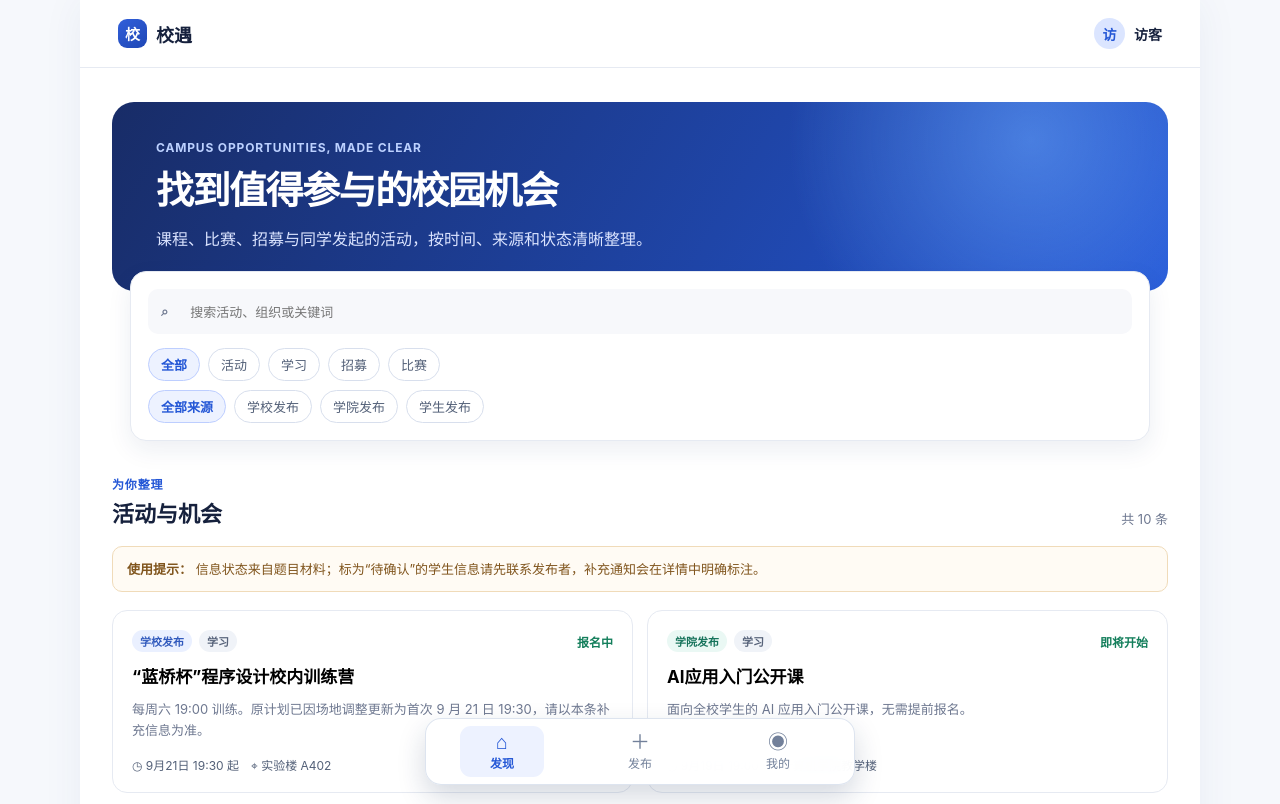
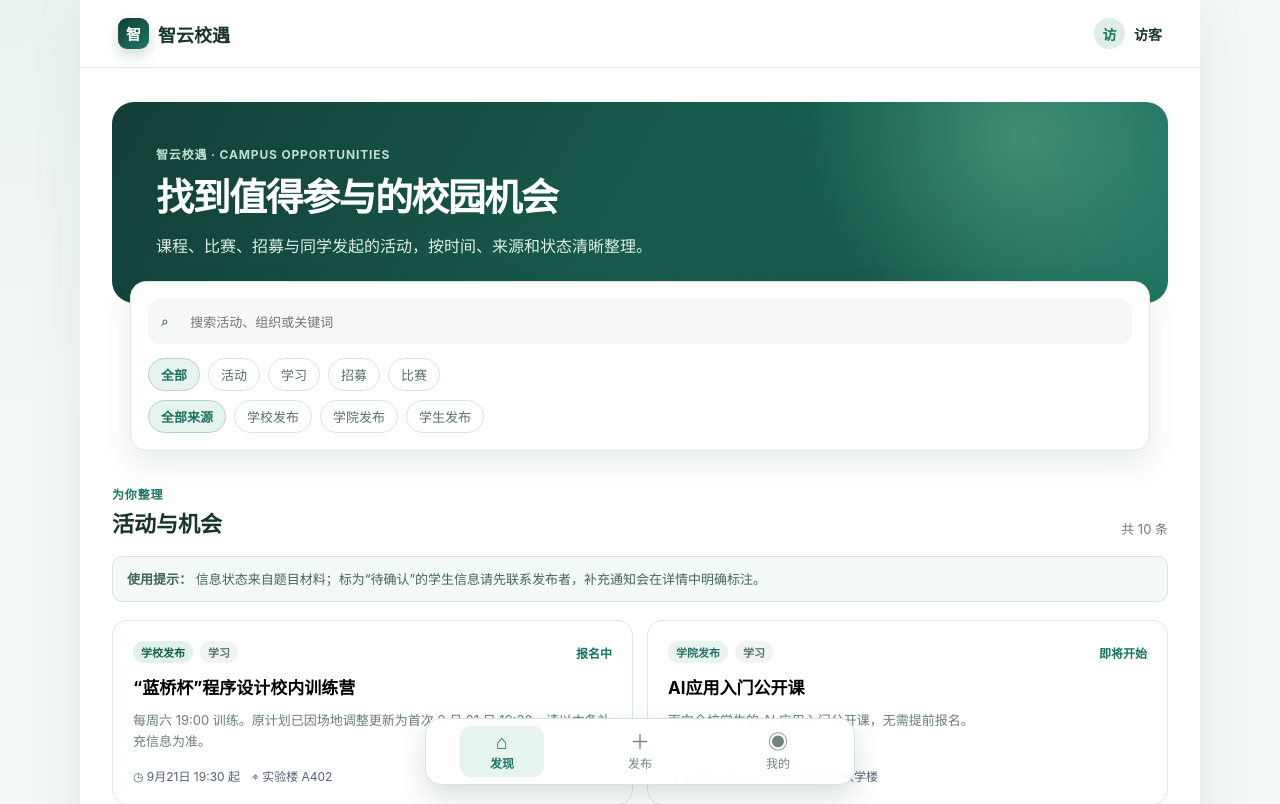
Before and after one commit to lonelyuser-deep/ZhiYun, a plain HTML site: page index.html in a window 1280 px wide. Shown: the top 804 px of the page. Drawn offline with Linux system fonts and the light colour scheme.

Commit message:
feat: rename Zhiyun and refresh jade visual theme

```diff
--- a/index.html
+++ b/index.html
@@ -3,16 +3,16 @@
   <head>
     <meta charset="UTF-8" />
     <meta name="viewport" content="width=device-width, initial-scale=1.0" />
-    <meta name="theme-color" content="#2457d6" />
-    <title>校遇 - 校园活动与机会</title>
+    <meta name="theme-color" content="#1d7561" />
+    <title>智云校遇 - 校园活动与机会</title>
     <link rel="stylesheet" href="styles.css" />
   </head>
   <body>
     <div class="app-shell">
       <header class="topbar">
         <button class="brand" data-view="discover" aria-label="返回首页">
-          <span class="brand-mark">校</span>
-          <span>校遇</span>
+          <span class="brand-mark">智</span>
+          <span>智云校遇</span>
         </button>
         <button class="user-trigger" id="userTrigger" aria-label="打开我的页面">
           <span class="user-avatar" id="headerAvatar">访</span>
@@ -23,7 +23,7 @@
       <main>
         <section class="view is-active" id="discoverView" aria-labelledby="discoverTitle">
           <div class="hero">
-            <p class="eyebrow">Campus opportunities, made clear</p>
+            <p class="eyebrow">智云校遇 · Campus opportunities</p>
             <h1 id="discoverTitle">找到值得参与的校园机会</h1>
             <p>课程、比赛、招募与同学发起的活动，按时间、来源和状态清晰整理。</p>
           </div>
--- a/styles.css
+++ b/styles.css
@@ -74,3 +74,25 @@ dialog { color: var(--ink); border: 0; border-radius: 18px; box-shadow: 0 24px 7
 .toast { position: fixed; z-index: 20; left: 50%; bottom: 91px; max-width: calc(100% - 34px); transform: translate(-50%, 16px); padding: 11px 14px; border-radius: 10px; color: white; background: #1e2d4d; font-size: 14px; opacity: 0; pointer-events: none; transition: .2s; }.toast.is-visible { opacity: 1; transform: translate(-50%, 0); }
 
 @media (max-width: 620px) { .topbar { height: 60px; padding: 0 18px; }.user-trigger #headerUserName { display: none; } main { padding: 21px 16px 90px; }.hero { padding: 29px 23px 43px; border-radius: 17px; }.hero h1, .page-intro h1 { font-size: 28px; }.search-panel { margin: -25px 4px 28px; }.card-grid, .form-grid { grid-template-columns: 1fr; }.opportunity-card { padding: 16px; }.publish-form { padding: 17px; }.hint-card { align-items: start; flex-direction: column; }.profile-card { align-items: flex-start; flex-wrap: wrap; }.profile-card .text-button { margin-left: 69px; }.detail-facts { grid-template-columns: 1fr; }.detail-dialog { padding: 25px 20px; } }
+
+/* 智云校遇 A 碧潭深绿主题 */
+:root { --ink:#17352d; --muted:#6b7d76; --line:#dce8e2; --canvas:#f3f7f5; --primary:#1d7561; --primary-soft:#e6f3ee; --green:#18745e; --orange:#9b691c; --red:#b44949; }
+body { background: radial-gradient(circle at 0 0, #e9f2ed 0, transparent 27rem), var(--canvas); }
+.app-shell { box-shadow: 0 0 52px rgba(30,77,61,.07); }
+.topbar { background: rgba(255,255,255,.92); backdrop-filter: blur(14px); }
+.brand-mark { width:31px; height:31px; background:linear-gradient(145deg,#123f37,#1d7561); box-shadow:0 6px 14px rgba(18,63,55,.20); }
+.user-avatar { background:#deeee7; }
+.hero { padding:43px 44px; background:radial-gradient(circle at 86% 18%,rgba(125,204,166,.38),transparent 23%),radial-gradient(circle at 74% 100%,rgba(0,0,0,.14),transparent 34%),linear-gradient(120deg,#123f37,#1d7561); }
+.hero p:last-child { color:#dcefe7; }.hero .eyebrow { color:#bfe1d3; }
+.search-panel { margin:-22px 18px 32px; box-shadow:0 13px 30px rgba(30,77,61,.10); }.search-field { background:#f5f8f6; }
+.filter-chip { border-color:#d7e4de; color:#587068; }.filter-chip.is-selected { border-color:#afd4c5; }
+.notice { border-color:#d3e5dc; background:#f3faf6; color:#42675a; }
+.opportunity-card { padding:20px; }.opportunity-card:hover { border-color:#afd4c5; box-shadow:0 12px 25px rgba(30,77,61,.09); }
+.tag { background:#eff4f1; color:#587168; }.tag.school { background:#e2f1e9; color:#17604e; }.tag.college { background:#e9f4f0; color:#287263; }.tag.student { background:#f8f0e5; color:#8b5d1e; }
+.publish-form { padding:26px; box-shadow:0 8px 24px rgba(30,77,61,.04); }
+label { color:#3f5b51; } input,select,textarea { border-color:#d8e5df; }.primary-button { box-shadow:0 6px 13px rgba(29,117,97,.20); }.primary-button:hover { background:#155b4c; }
+.profile-avatar { background:#e3f1ea; }.profile-empty { border-color:#c6ded3; }
+.bottom-nav { border-color:rgba(213,227,220,.94); box-shadow:0 12px 28px rgba(25,69,55,.16); }.nav-item { color:#70847c; }.nav-item.is-active { background:var(--primary-soft); }
+dialog { box-shadow:0 24px 70px rgba(18,63,55,.25); } dialog::backdrop { background:rgba(10,36,29,.5); }.dialog-close { color:#587168; background:#edf4f0; }.detail-dialog .description { color:#4a625a; }.fact { background:#f4f8f6; }.secondary-button { border-color:#c8ddd4; color:#386458; }
+.toast { background:#17352d; }
+@media (max-width:620px) { .hero { padding:29px 23px 43px; }.search-panel { margin:-25px 4px 28px; }.publish-form { padding:17px; } }
```
Also changed, not shown: 1 other file.
